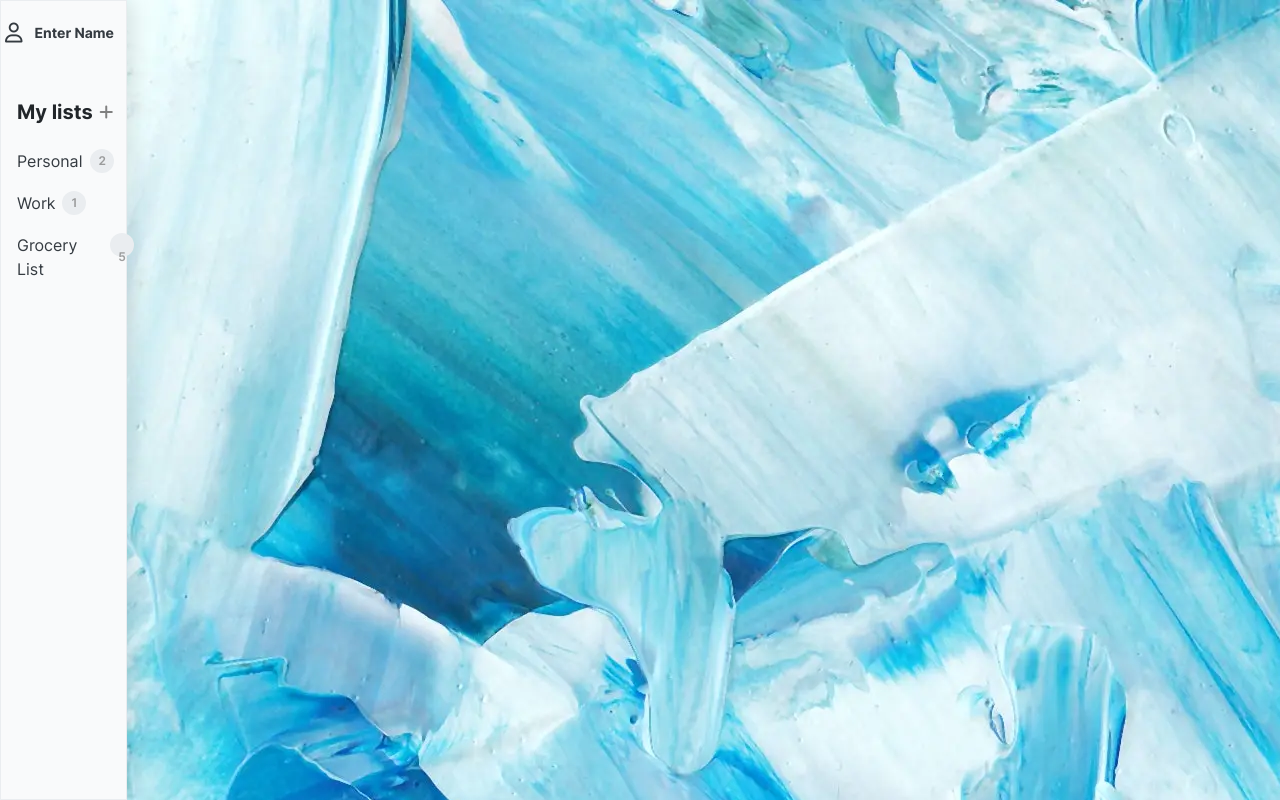
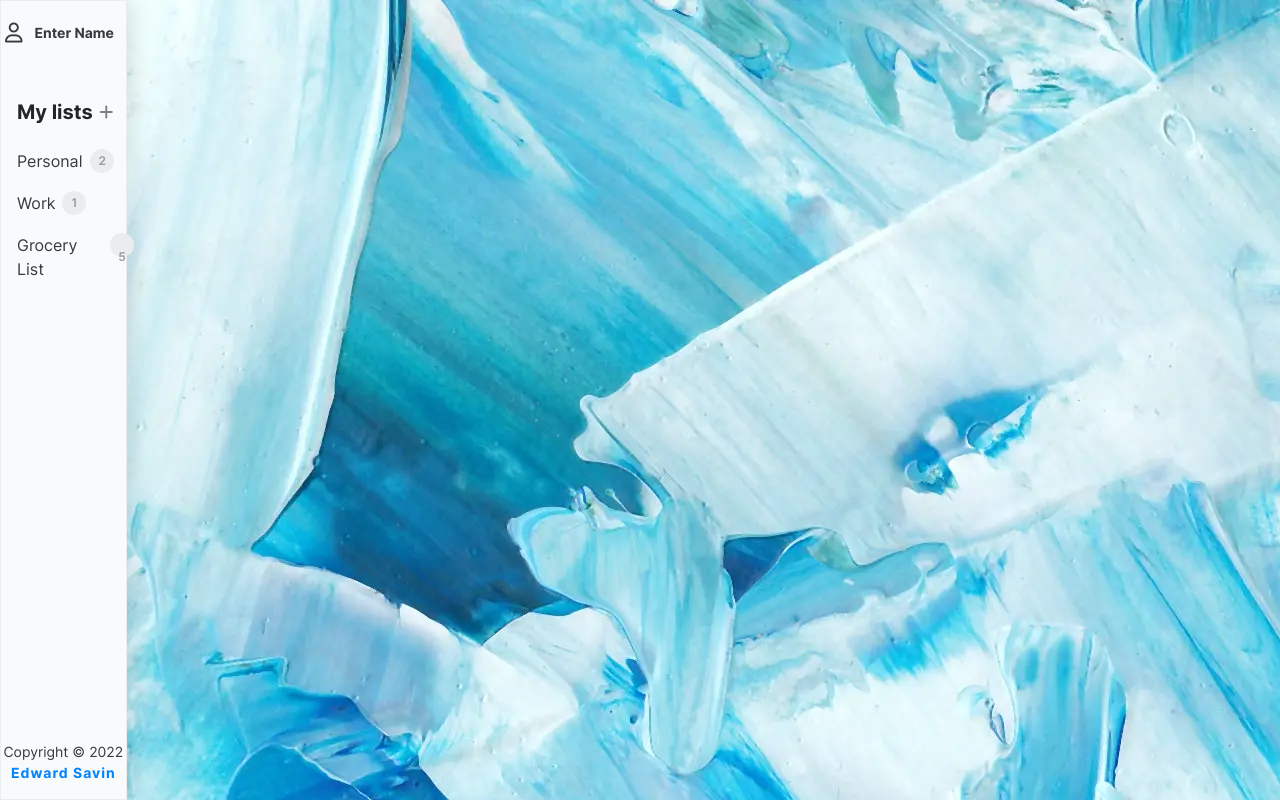
Before and after one commit to edwardsavin/todo-list, a website built with webpack: page dist/index.html in a window 1280 px wide. Built offline with Linux system fonts and the light colour scheme.

Commit message:
Add footer

```diff
--- a/package.json
+++ b/package.json
@@ -1,6 +1,6 @@
 {
   "name": "todo-list",
-  "version": "0.54.0",
+  "version": "0.54.1",
   "description": "",
   "main": "index.js",
   "scripts": {
--- a/src/style.css
+++ b/src/style.css
@@ -113,6 +113,23 @@ svg {
   gap: 0.8rem;
   height: 100vh;
   background-image: url(./imgs/background-image.webp);
+}
+
+.footer {
+  display: flex;
+  flex-direction: column;
+  justify-content: center;
+  align-items: center;
+  font-size: var(--fs-350);
+  color: var(--clr-accent-400);
+  margin-bottom: 1rem;
+}
+
+.footer >  a {
+  color: var(--clr-accent-700);
+  font-weight: var(--fw-bold);
+  text-decoration: none;
+  letter-spacing: 1px;
 }
 
 #side-bar {
```
Also changed, not shown: dist/index.html, dist/main.js, 1 other file.
